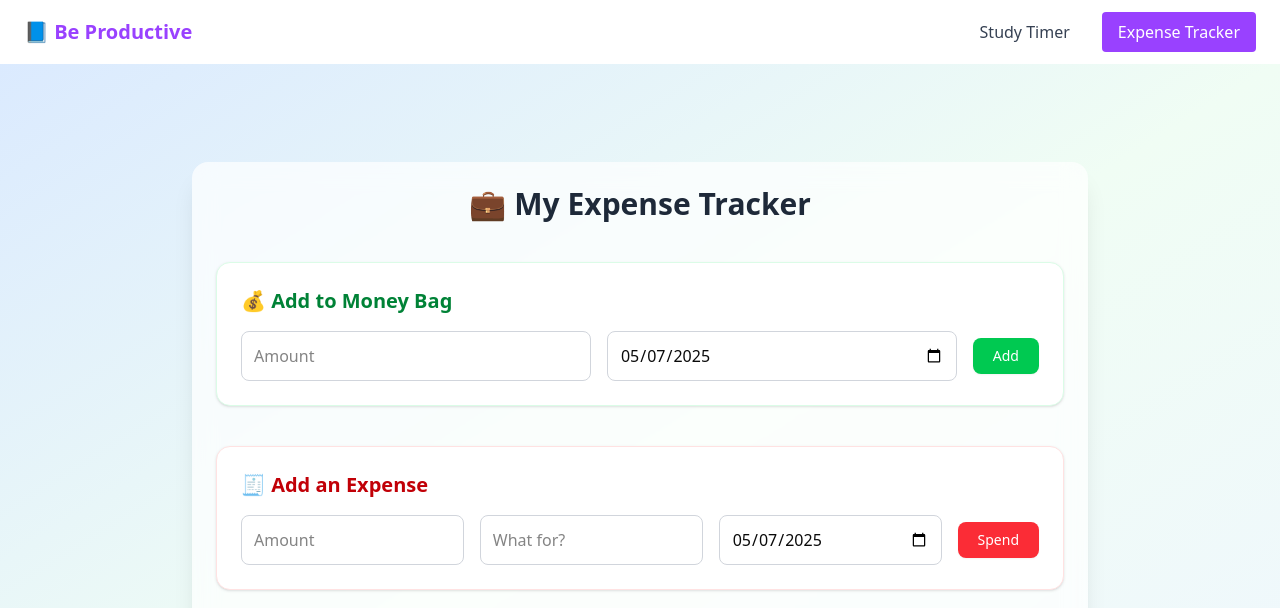
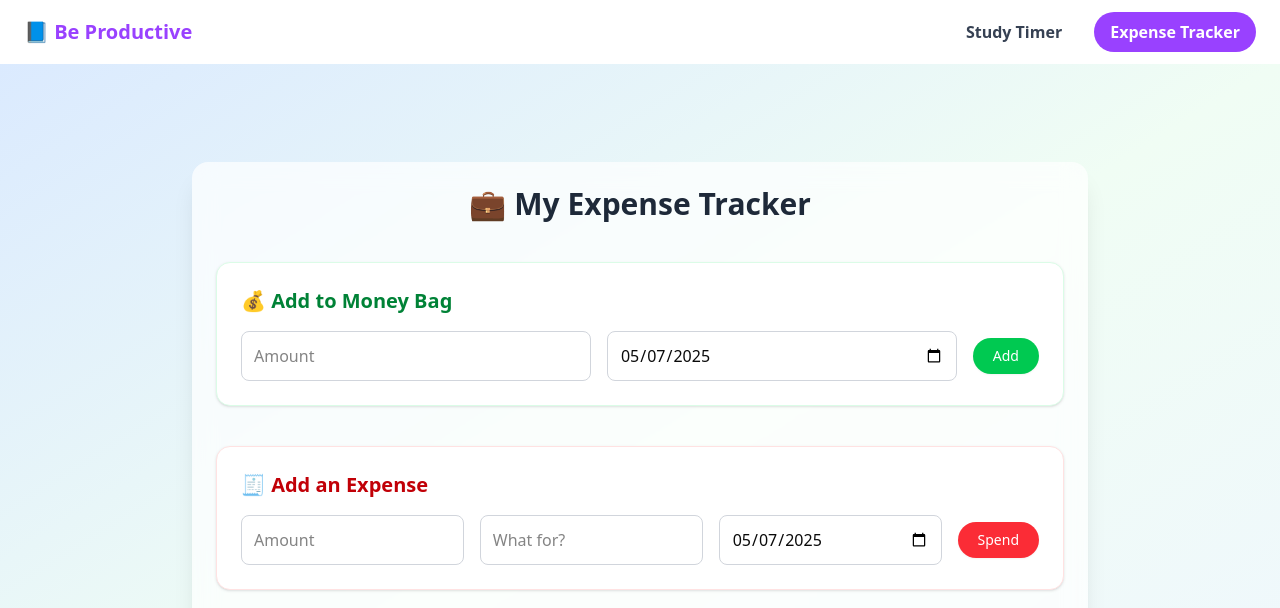
Before and after one commit to mehrabhossain1/Study-Timer, a React (Vite) app: page /expenses in a window 1280 px wide. Shown: the top 608 px of the page. Built offline with nearby package versions, Linux system fonts and the light colour scheme.

Commit message:
update: btn design improved

```diff
--- a/src/components/ExpenseTracker.tsx
+++ b/src/components/ExpenseTracker.tsx
@@ -133,7 +133,7 @@ export default function ExpenseTracker() {
                         />
                         <Button
                             onClick={handleAddMoney}
-                            className="bg-green-500 hover:bg-green-600 text-white px-5 py-2.5 rounded-md transition"
+                            className="bg-green-500 hover:bg-green-600 text-white px-5 py-2.5 rounded-full transition"
                         >
                             Add
                         </Button>
@@ -173,7 +173,7 @@ export default function ExpenseTracker() {
                         />
                         <Button
                             onClick={handleAddExpense}
-                            className="bg-red-500 hover:bg-red-600 text-white px-5 py-2.5 rounded-md transition"
+                            className="bg-red-500 hover:bg-red-600 text-white rounded-full px-5 py-2.5transition"
                         >
                             Spend
                         </Button>
--- a/src/components/StudyTimer.tsx
+++ b/src/components/StudyTimer.tsx
@@ -52,7 +52,7 @@ export default function StudyTimer() {
     useEffect(() => {
         document.title = isRunning
             ? `${formatTime(seconds)} - Studying`
-            : "Focus Track";
+            : "Be Productive";
     }, [seconds, isRunning]);
 
     return (
--- a/src/components/shared/Navbar.tsx
+++ b/src/components/shared/Navbar.tsx
@@ -6,8 +6,8 @@ export default function Navbar() {
     const navItemClass = (path: string) =>
         `px-4 py-2 rounded transition ${
             pathname === path
-                ? "bg-[#9941FF] text-white"
-                : "text-gray-700 hover:bg-gray-200"
+                ? "bg-[#9941FF] text-white rounded-full font-semibold"
+                : "text-gray-700 hover:bg-gray-200 hover:text-gray-900 hover:rounded-full rounded-full font-semibold"
         }`;
 
     return (
```
